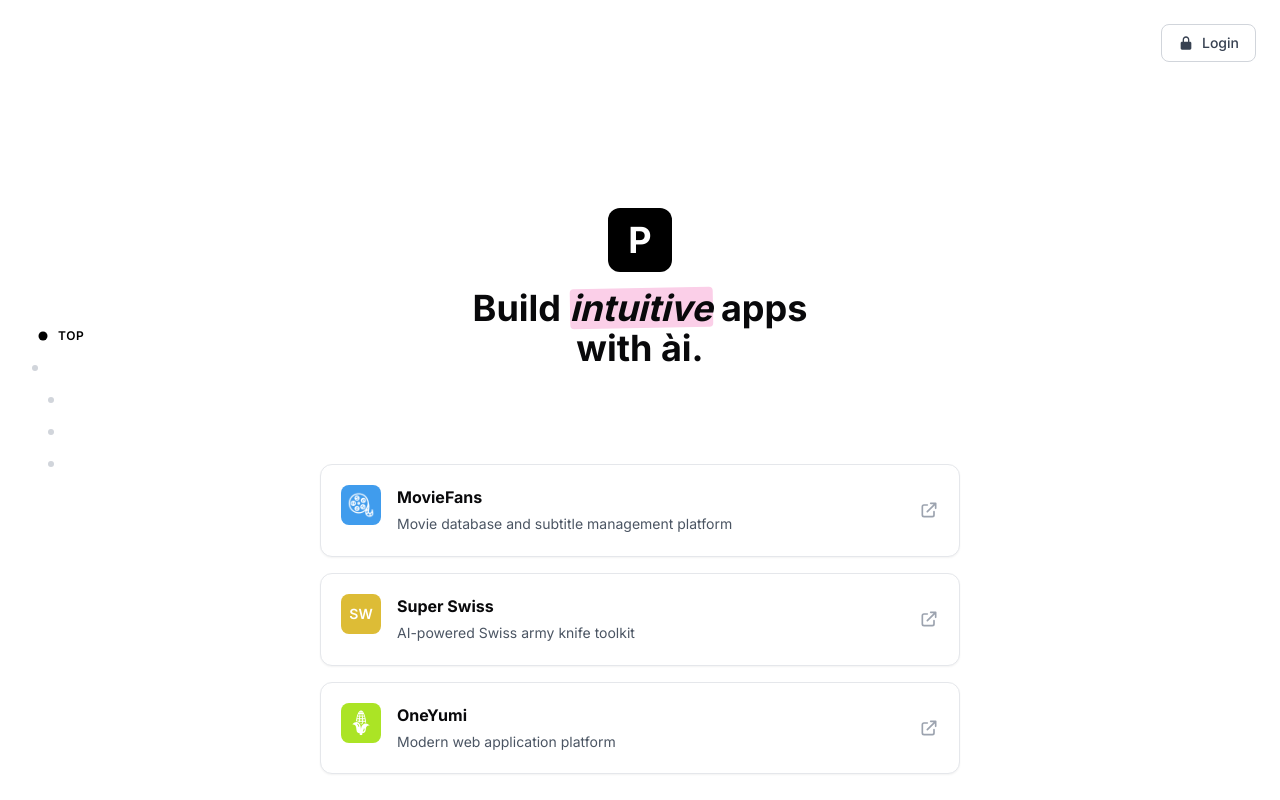
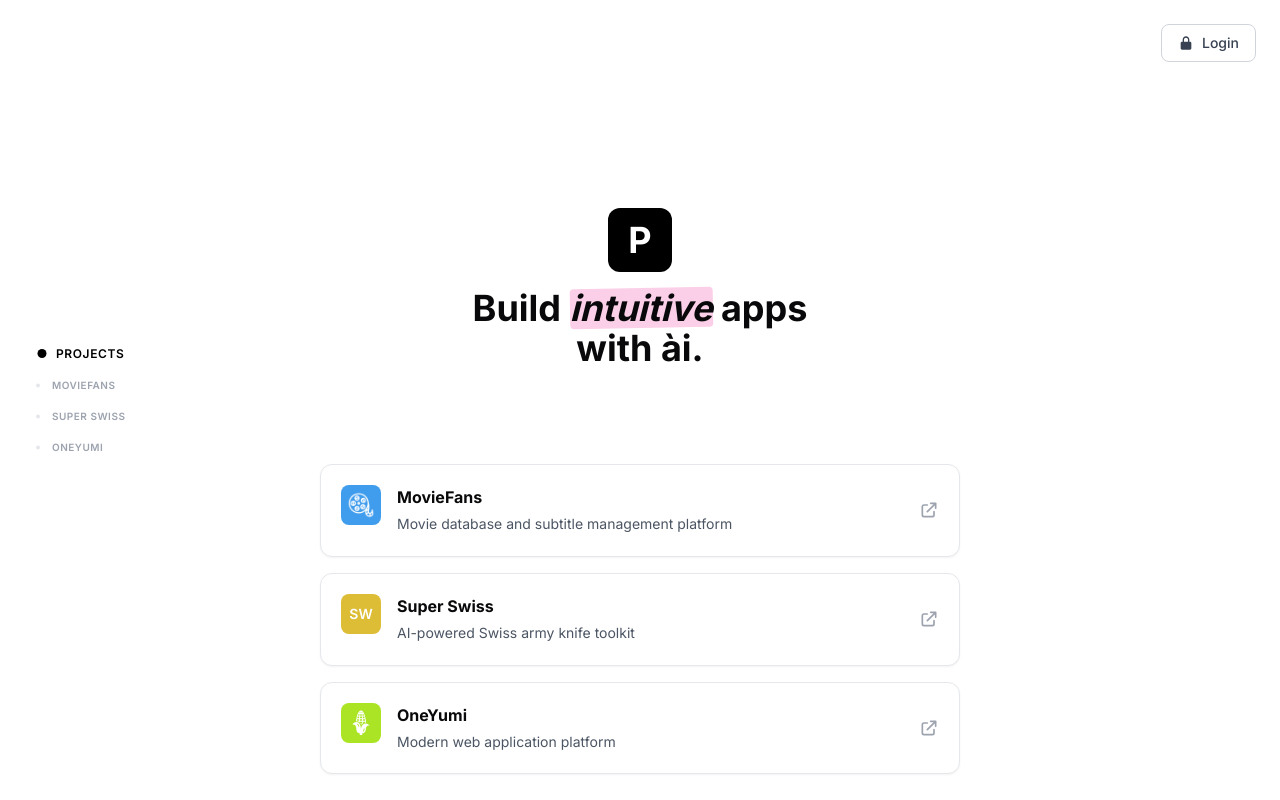
Before and after one commit to isantan71/michael-landing-page, a Next.js app: page / in a window 1280 px wide. Shown: the top 800 px of the page. Built offline with nearby package versions, Linux system fonts and the light colour scheme; a web font is replaced by a local one.

Commit message:
make projects default, and ailgnment of tites

```diff
--- a/src/app/page.tsx
+++ b/src/app/page.tsx
@@ -452,7 +452,7 @@ function SideNav({
           <a
             key={item.id}
             href={`#${item.id}`}
-            className={`group flex items-center gap-3 transition-all ${isSelected ? "translate-x-2" : "hover:translate-x-1"} ${isSubItem ? "ml-4" : ""}`}
+            className={`group flex items-center gap-2 transition-all ${isSelected ? "translate-x-1" : "hover:translate-x-0.5"}`}
             onClick={(e) => {
               e.preventDefault();
               document.getElementById(item.id)?.scrollIntoView({
@@ -460,17 +460,19 @@ function SideNav({
               });
             }}
           >
-            <div
-              className={`w-1.5 h-1.5 rounded-full transition-all ${isSelected
-                ? "bg-black scale-150"
-                : "bg-gray-300 group-hover:bg-gray-400"
-                }`}
-            />
+            <div className="w-3 flex justify-center items-center flex-shrink-0">
+              <div
+                className={`rounded-full transition-all ${isSelected
+                  ? (isSubItem ? "bg-gray-600 scale-125" : "bg-black scale-150")
+                  : "bg-gray-200 group-hover:bg-gray-300"
+                  } ${isSubItem ? "w-1 h-1" : "w-1.5 h-1.5"}`}
+              />
+            </div>
             <span
-              className={`text-xs font-semibold tracking-wider uppercase transition-all ${shouldShowText
-                ? "text-black opacity-100"
+              className={`font-semibold tracking-wider uppercase transition-all ${shouldShowText
+                ? (isSelected ? (isSubItem ? "text-gray-600" : "text-black") : (isSubItem ? "text-gray-400" : "text-gray-500"))
                 : "text-gray-400 opacity-0 group-hover:opacity-100"
-                }`}
+                } ${isSubItem ? "text-[10px]" : "text-xs"}`}
             >
               {item.name}
             </span>
@@ -488,7 +490,7 @@ export default function Home() {
   const [username, setUsername] = useState("");
   const [password, setPassword] = useState("");
   const [error, setError] = useState("");
-  const [activeId, setActiveId] = useState("top");
+  const [activeId, setActiveId] = useState("projects");
 
   useEffect(() => {
     if (typeof window === "undefined") return;
@@ -499,13 +501,13 @@ export default function Home() {
     }
 
     const handleScroll = () => {
-      const sections = document.querySelectorAll("header[id], section[id]");
-      let current = "top";
+      const sections = document.querySelectorAll("section[id]");
+      let current = "projects";
 
       for (const section of sections) {
         const sectionTop = (section as HTMLElement).offsetTop;
-        if (window.pageYOffset >= sectionTop - 100) {
-          current = section.getAttribute("id") || "top";
+        if (window.pageYOffset >= sectionTop - 150) {
+          current = section.getAttribute("id") || "projects";
         }
       }
       setActiveId(current);
@@ -557,7 +559,6 @@ export default function Home() {
   };
 
   const navItems = [
-    { id: "top", name: "Top" },
     { id: "projects", name: "Projects" },
     ...products.map((p) => ({
       id: p.name.toLowerCase().replace(/\s+/g, "-"),
@@ -580,7 +581,7 @@ export default function Home() {
     <main className="min-h-screen bg-white px-6 md:px-0">
       <SideNav items={navItems} activeId={activeId} />
       {/* Header */}
-      <header id="top" className="text-center pt-24 md:pt-48 space-y-4">
+      <header className="text-center pt-24 md:pt-48 space-y-4">
         {/* Login/Logout Buttons - Top Right */}
         <div className="absolute top-6 right-6 flex items-center gap-2">
           {!isLoggedIn ? (
--- a/src/config/site.ts
+++ b/src/config/site.ts
@@ -84,7 +84,7 @@ export const products: Product[] = [
           },
         ],
       },
-      "daba-monitor": {
+      "data-monitor": {
         environments: [
           {
             name: "prod dashboard",
```
